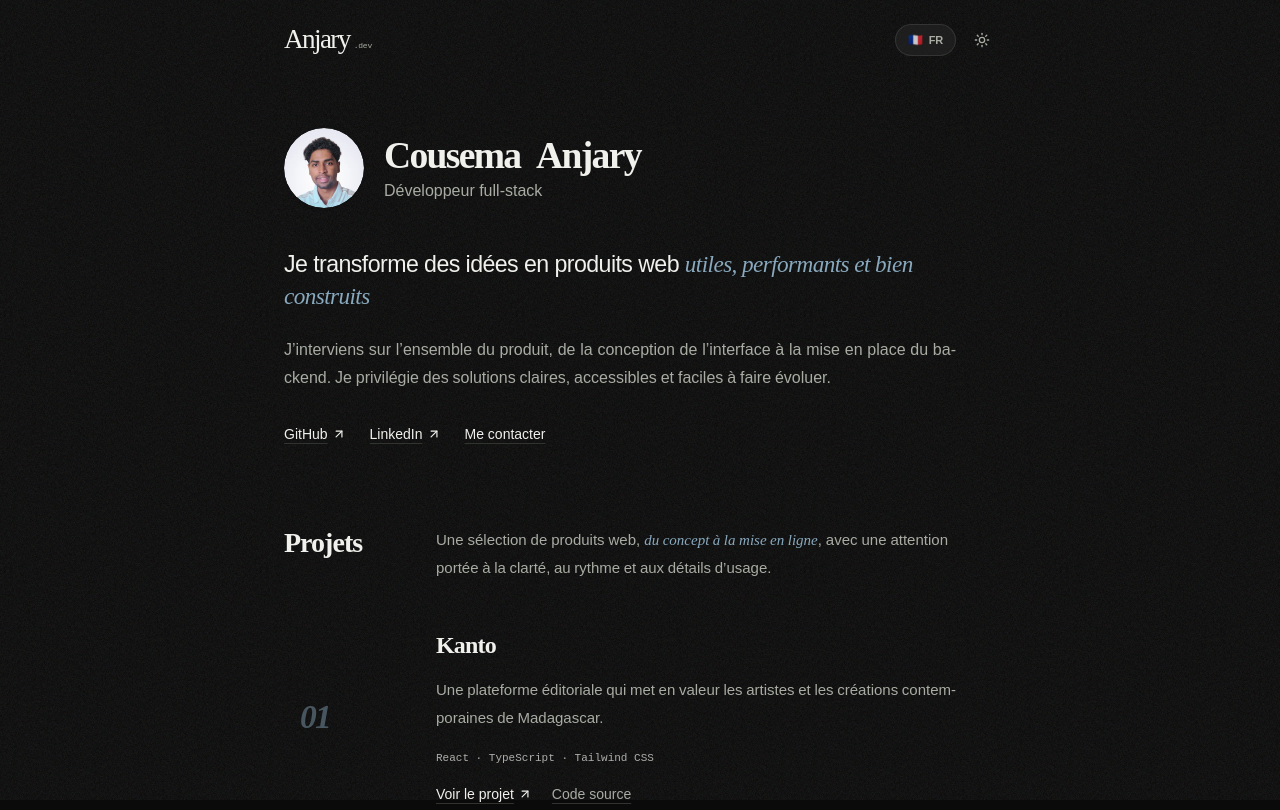
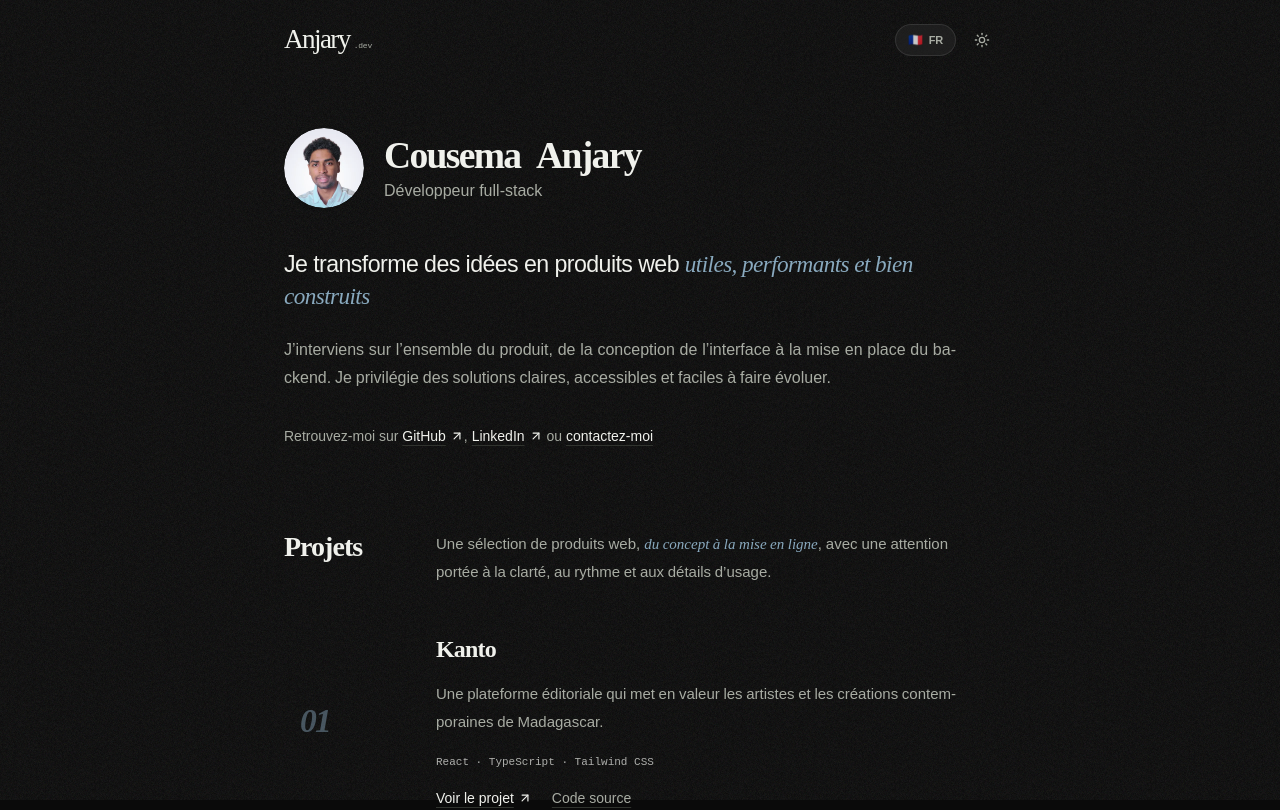
Before and after one commit to CousemaAnjary/portfolio, a React (Vite) app: page / in a window 1280 px wide. Shown: the top 810 px of the page. Built offline with nearby package versions, Linux system fonts and the light colour scheme.

Commit message:
refactor: merge contact links

```diff
--- a/src/sections/Hero.tsx
+++ b/src/sections/Hero.tsx
@@ -12,7 +12,9 @@ const heroContent = {
       "J’interviens sur l’ensemble du produit, de la conception de l’interface à la mise en place du backend. Je privilégie des solutions claires, accessibles et faciles à faire évoluer.",
     imageAlt: "Portrait de Cousema Anjary",
     navLabel: "Liens principaux",
-    contactLabel: "Me contacter",
+    contactPrefix: "Retrouvez-moi sur",
+    contactOr: "ou",
+    contactLabel: "contactez-moi",
   },
   en: {
     role: "Full-stack developer",
@@ -22,7 +24,9 @@ const heroContent = {
       "I work across the whole product, from interface design to backend implementation. I focus on clear, accessible solutions that are easy to evolve.",
     imageAlt: "Portrait of Cousema Anjary",
     navLabel: "Main links",
-    contactLabel: "Contact me",
+    contactPrefix: "Find me on",
+    contactOr: "or",
+    contactLabel: "contact me",
   },
 } satisfies Record<
   Language,
@@ -33,6 +37,8 @@ const heroContent = {
     description: string
     imageAlt: string
     navLabel: string
+    contactPrefix: string
+    contactOr: string
     contactLabel: string
   }
 >
@@ -43,11 +49,6 @@ type HeroProps = {
 
 export function Hero({ language }: HeroProps) {
   const content = heroContent[language]
-  const links = [
-    { label: "GitHub", href: "https://github.com/CousemaAnjary/", external: true },
-    { label: "LinkedIn", href: "https://www.linkedin.com/in/cousemaanjary/", external: true },
-    { label: content.contactLabel, href: "mailto:anjary.pro@gmail.com", external: false },
-  ]
 
   return (
     <section aria-labelledby="hero-title" lang={language}>
@@ -92,27 +93,44 @@ export function Hero({ language }: HeroProps) {
           </p>
 
           <nav
-            className="mt-7 flex flex-wrap gap-x-5 gap-y-3 sm:mt-8 sm:gap-x-6"
+            className="mt-7 text-sm leading-6 text-muted-foreground sm:mt-8"
             aria-label={content.navLabel}
           >
-            {links.map((link) => (
+            <p>
+              {content.contactPrefix}{" "}
               <a
-                key={link.label}
-                href={link.href}
-                target={link.external ? "_blank" : undefined}
-                rel={link.external ? "noreferrer" : undefined}
-                className="group inline-flex items-center gap-1 text-sm font-medium underline decoration-border underline-offset-4 transition-colors duration-200 hover:text-accent-strong hover:decoration-accent-strong focus-visible:rounded-sm focus-visible:outline-2 focus-visible:outline-offset-4 focus-visible:outline-ring"
+                href="https://github.com/CousemaAnjary/"
+                target="_blank"
+                rel="noreferrer"
+                className="group inline-flex items-center gap-1 font-medium text-foreground underline decoration-border underline-offset-4 transition-colors duration-200 hover:text-accent-strong hover:decoration-accent-strong focus-visible:rounded-sm focus-visible:outline-2 focus-visible:outline-offset-4 focus-visible:outline-ring"
               >
-                {link.label}
-
-                {link.external && (
-                  <ArrowUpRight
-                    className="size-3.5 transition-transform duration-200 group-hover:-translate-y-0.5 group-hover:translate-x-0.5"
-                    aria-hidden="true"
-                  />
-                )}
+                GitHub
+                <ArrowUpRight
+                  className="size-3.5 transition-transform duration-200 group-hover:-translate-y-0.5 group-hover:translate-x-0.5"
+                  aria-hidden="true"
+                />
               </a>
-            ))}
+              ,{" "}
+              <a
+                href="https://www.linkedin.com/in/cousemaanjary/"
+                target="_blank"
+                rel="noreferrer"
+                className="group inline-flex items-center gap-1 font-medium text-foreground underline decoration-border underline-offset-4 transition-colors duration-200 hover:text-accent-strong hover:decoration-accent-strong focus-visible:rounded-sm focus-visible:outline-2 focus-visible:outline-offset-4 focus-visible:outline-ring"
+              >
+                LinkedIn
+                <ArrowUpRight
+                  className="size-3.5 transition-transform duration-200 group-hover:-translate-y-0.5 group-hover:translate-x-0.5"
+                  aria-hidden="true"
+                />
+              </a>{" "}
+              {content.contactOr}{" "}
+              <a
+                href="mailto:anjary.pro@gmail.com"
+                className="font-medium text-foreground underline decoration-border underline-offset-4 transition-colors duration-200 hover:text-accent-strong hover:decoration-accent-strong focus-visible:rounded-sm focus-visible:outline-2 focus-visible:outline-offset-4 focus-visible:outline-ring"
+              >
+                {content.contactLabel}
+              </a>
+            </p>
           </nav>
         </div>
       </Container>
```
